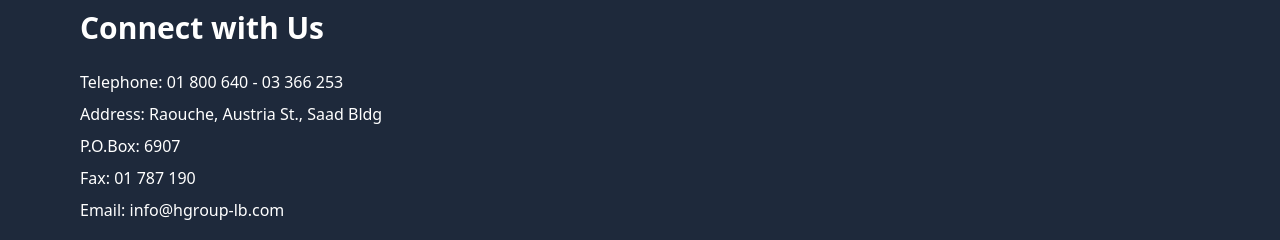
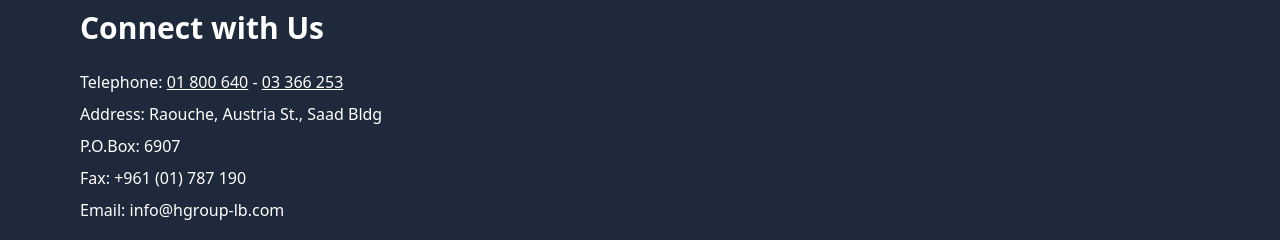
Before and after one commit to nizarelhakim/Hgroup-vercel2, a React (Vite) app: page / in a window 1280 px wide. Shown: the part 3538-3778 px from the top of the page. Built offline with nearby package versions, Linux system fonts and the light colour scheme.

Commit message:
Update HGroupHomePage.jsx

```diff
--- a/src/HGroupHomePage.jsx
+++ b/src/HGroupHomePage.jsx
@@ -116,10 +116,12 @@ export default function HGroupHomePage() {
       {/* Contact */}
       <section id="contact" className="bg-slate-800 text-white py-16 px-6 md:px-20">
         <h2 className="text-3xl font-semibold mb-6">Connect with Us</h2>
-        <p className="mb-2">Telephone: 01 800 640 - 03 366 253</p>
+        <p className="mb-2">
+  Telephone: <a href="tel:+9611800640" className="underline hover:text-blue-400">01 800 640</a> - <a href="tel:+9613366253" className="underline hover:text-blue-400">03 366 253</a>
+</p>
         <p className="mb-2">Address: Raouche, Austria St., Saad Bldg</p>
         <p className="mb-2">P.O.Box: 6907</p>
-        <p className="mb-2">Fax: 01 787 190</p>
+        <p className="mb-2">Fax: +961 (01) 787 190</p>
         <p className="mb-6">Email: info@hgroup-lb.com</p>
        <form
   action="https://formspree.io/f/meogqzpa"
```
